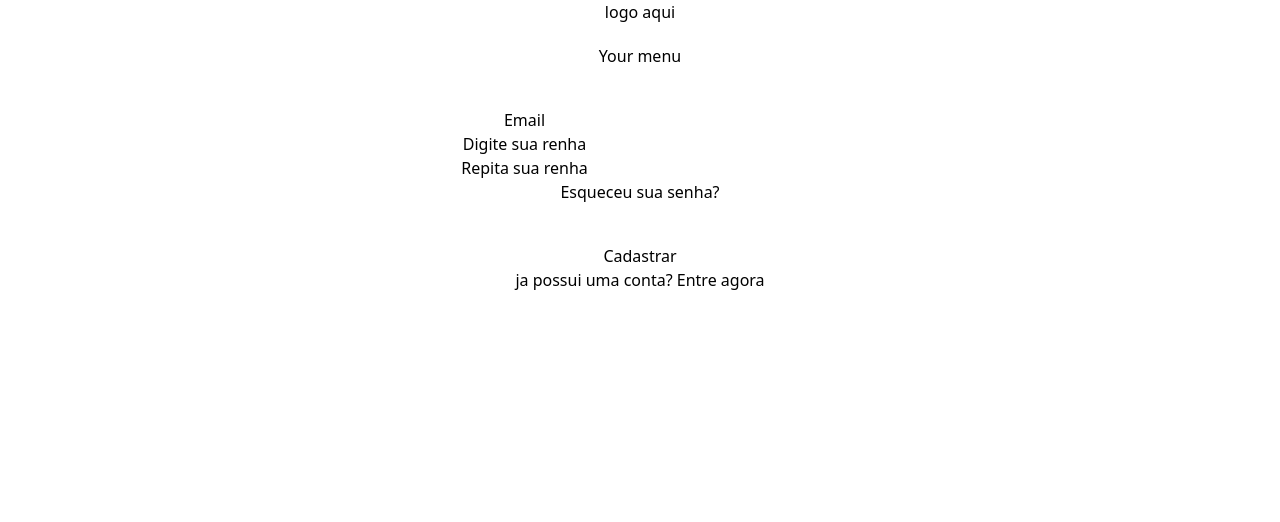
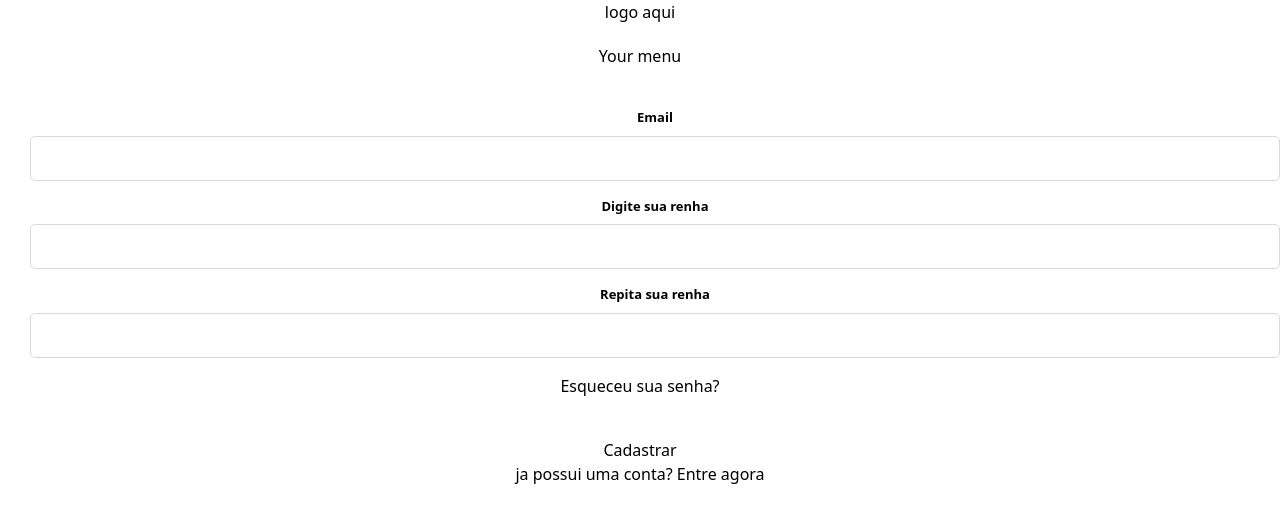
Before and after one commit to RewelliOliveira/your-menu, a React (Vite) app: page / in a window 1280 px wide. Shown: the top 522 px of the page. Built offline with nearby package versions, Linux system fonts and the light colour scheme.

Commit message:
::sparkles::feat:className e pagina de login

```diff
--- /dev/null
+++ b/src/features/system-adm/components/ui/input-login.css
@@ -0,0 +1,21 @@
+/* InputLogin.css */
+.input-container {
+  display: flex;
+  flex-direction: column;
+  margin-bottom: 1rem;
+  margin-left: 30px;
+}
+
+.input-container label {
+  margin-bottom: 0.5rem;
+  font-weight: bold;
+  font-size: 13px;
+  color: black;
+}
+
+.input-container input {
+  weight: 315px;
+  height: 45px;
+  border: 1px solid #d9d9d9;
+  border-radius: 5px;
+}
--- a/src/features/system-adm/components/ui/input-login.tsx
+++ b/src/features/system-adm/components/ui/input-login.tsx
@@ -1,15 +1,25 @@
+import "./input-login.css";
+
 interface InputLoginProps {
-    label: string,
-    type?: string,
-    value?: string,
+  placeholder: string;
+  label: string;
+  type?: string;
+  value?: string;
   onChange?: (e: React.ChangeEvent<HTMLInputElement>) => void;
+}
 
-}
-export function InputLogin({ label, type = "text", value, onChange }: InputLoginProps) {
+export function InputLogin({
+  placeholder,
+  label,
+  type = "text",
+  value,
+  onChange,
+}: InputLoginProps) {
   return (
-        <div>
+    <div className="input-container">
       <label htmlFor="">{label}</label>
       <input
+        placeholder={placeholder}
         type={type}
         value={value}
         onChange={onChange}
--- a/src/features/system-adm/pages/login-adm.tsx
+++ b/src/features/system-adm/pages/login-adm.tsx
@@ -1,5 +1,13 @@
-export function Login (){
-    return(
-        <div>Login aqui</div>
-    );
+import { InputLogin } from "../components/ui/input-login";
+
+export function LoginAdm() {
+  return (
+    <div>
+      <h1>Login</h1>
+      <form>
+        <InputLogin placeholder="Digite seu email" label="Email" />
+        <InputLogin placeholder="Digite sua senha" label="Senha" />
+      </form>
+    </div>
+  );
 }
```
Lines whose indentation alone changed are shown as unchanged.
